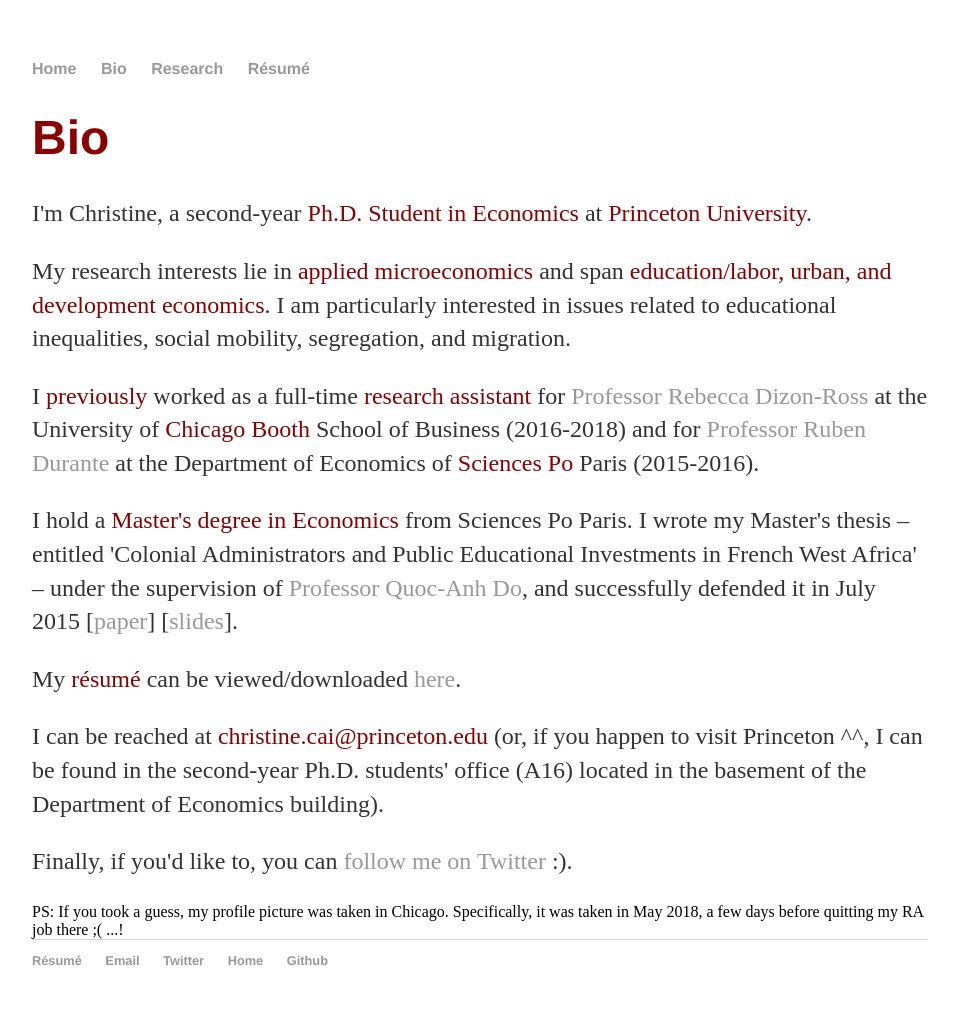
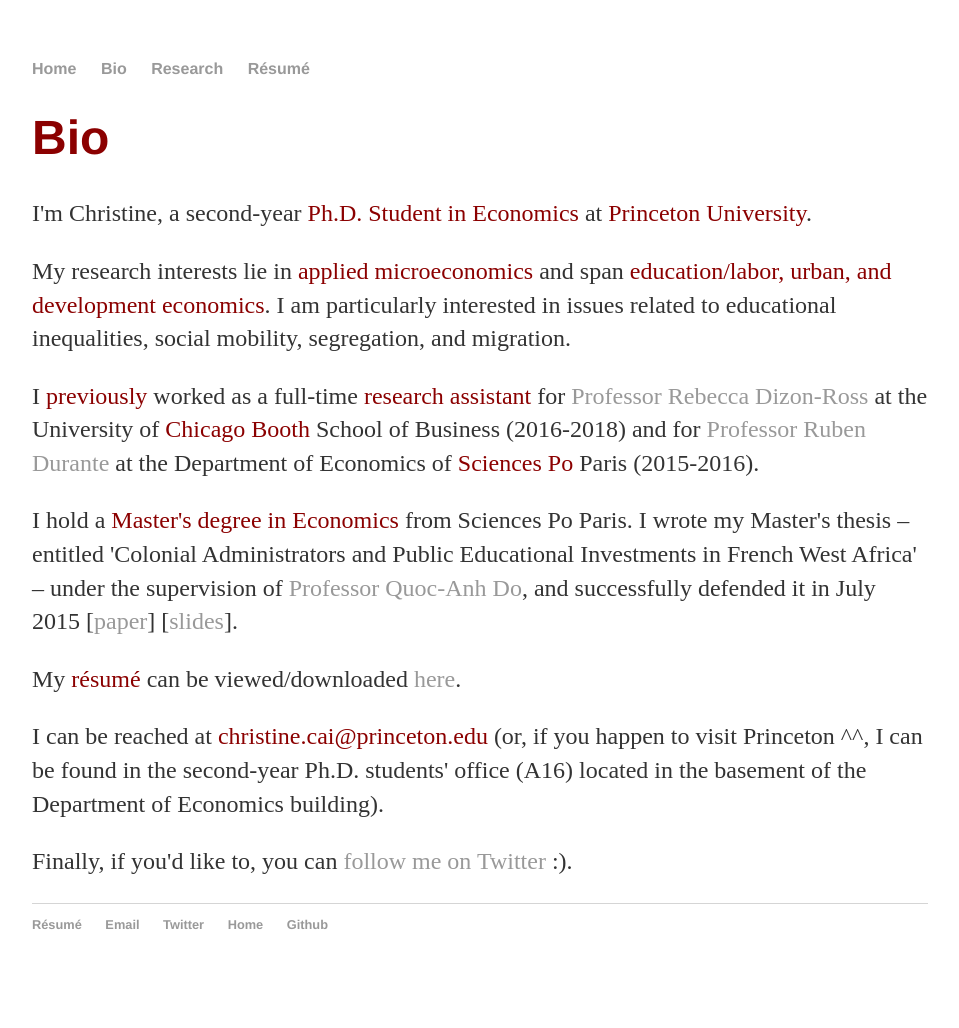
Before and after one commit to christinecai/christinecai.github.io, a Jekyll site: the page built from bio/Bio.html, in a window 1280 px wide. Shown: the whole page, without its empty margins (160-1119 px from the left). Built offline with Jekyll 4.4.1, drawn with Linux system fonts in a browser that asks for light colours; after the commit the page ends 992 px from its top, so only the background shows below that.

Commit message:
Update Bio.html

```diff
--- a/bio/Bio.html
+++ b/bio/Bio.html
@@ -34,8 +34,6 @@
 
 		<p>Finally, if you'd like to, you can <a href="https://twitter.com/Christine_Cai27">follow me on Twitter</a> :).</p>
 
-		PS: If you took a guess, my profile picture was taken in Chicago. Specifically, it was taken in May 2018, a few days before quitting my RA job there ;( ...!
-
 	</div>
 
 </div>
```
